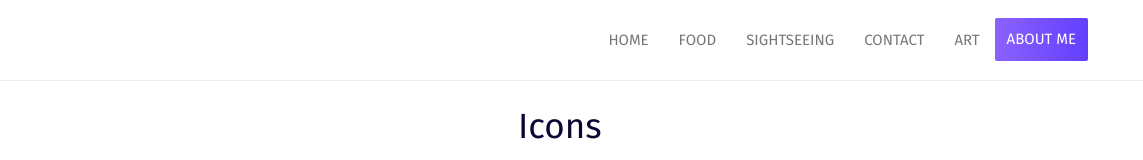
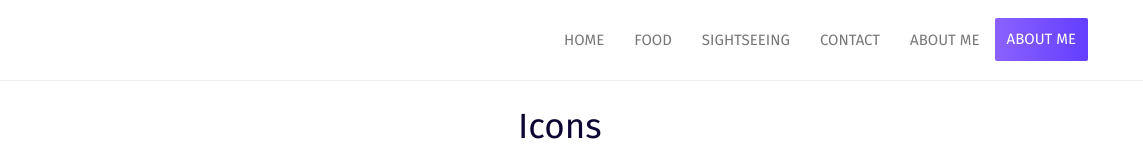
Before and after one commit to maronmaroncat/wed, a plain HTML site: page components.html in a window 1280 px wide. Shown: the top 160 px of the page, 137-1280 px from the left. Drawn offline with Linux system fonts and the light colour scheme; a web font is replaced by a local one.

Commit message:
Update components.html

```diff
--- a/components.html
+++ b/components.html
@@ -45,7 +45,7 @@
           <li><a href="./about.html" title="">FOOD</a></li>
           <li><a href="./pricing.html" title="">SIGHTSEEING </a></li>
           <li><a href="./contact.html" title="">CONTACT</a></li>
-          <li><a href="./components.html" title="">ART</a></li>
+          <li><a href="./components.html" title="">ABOUT ME</a></li>
           <li>
             <p>
               <a href="./download.html" class="btn btn-primary navbar-btn" title="">ABOUT ME</a>
```
